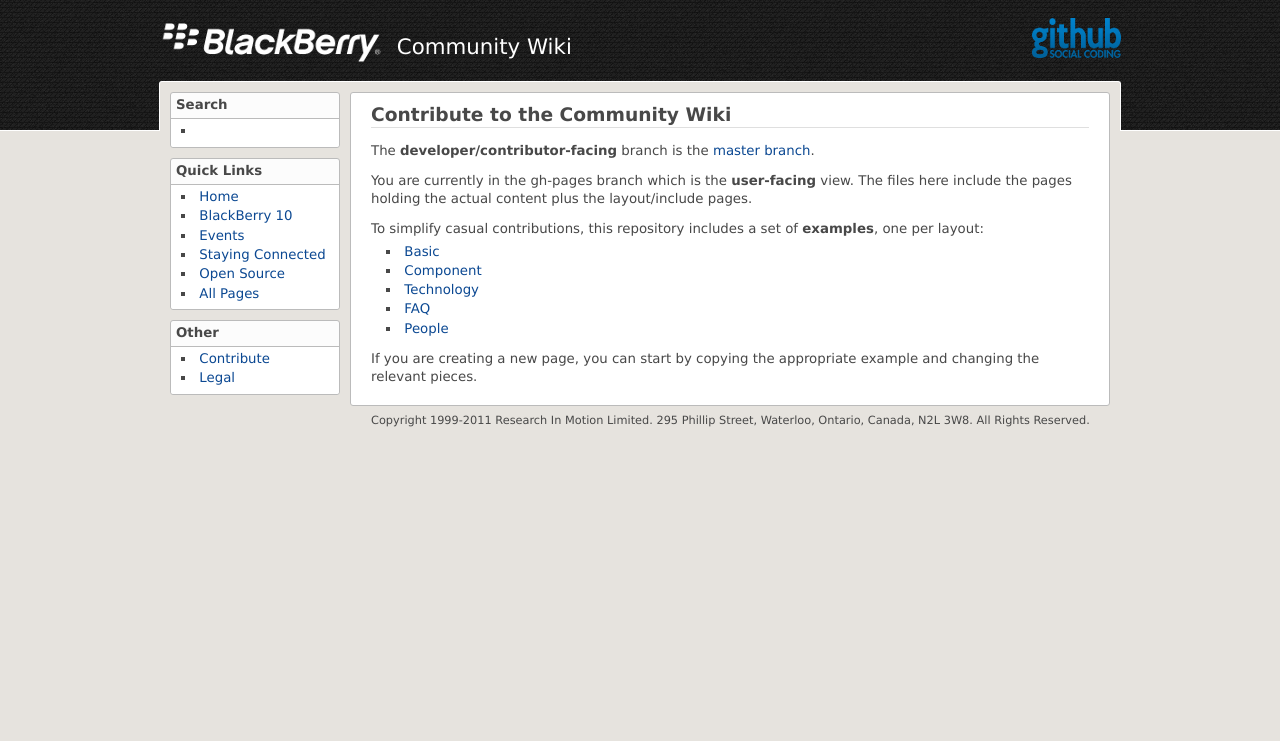
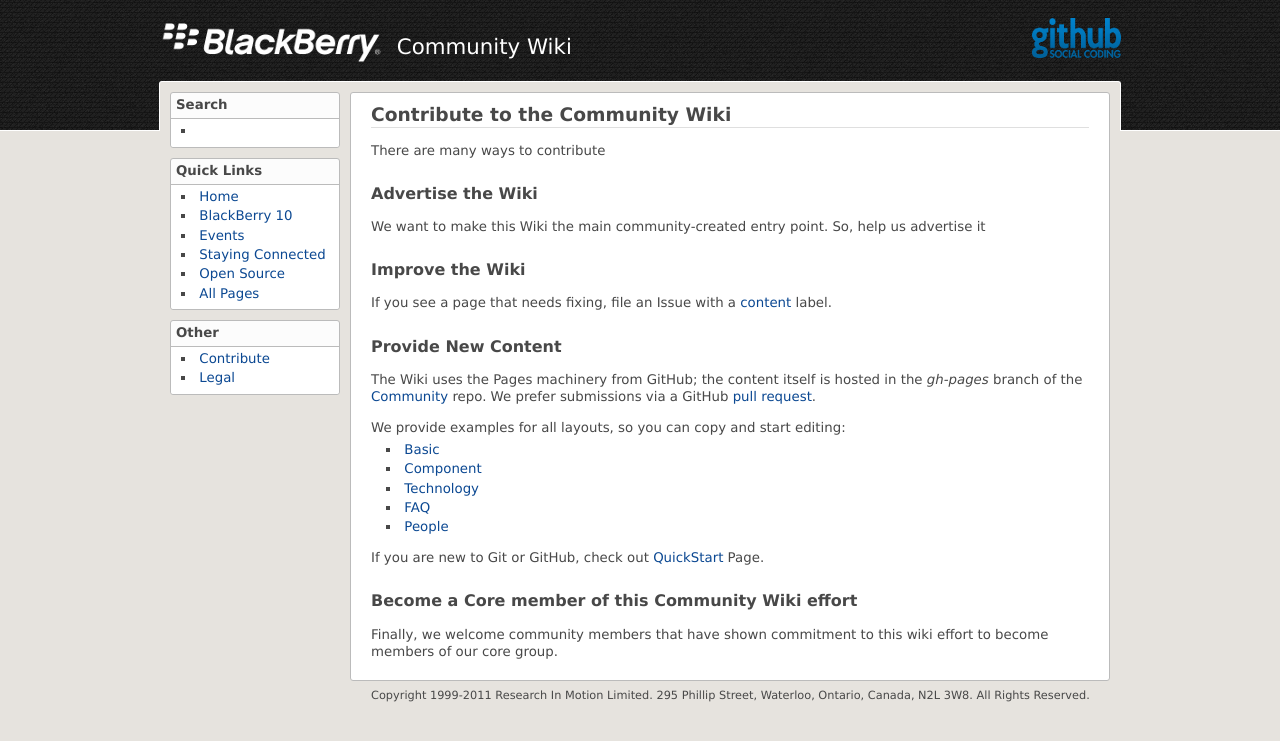
Before and after one commit to blackberry/Community, a Jekyll site: the page built from other/Contribute.md, in a window 1280 px wide. Shown: the top 741 px of the page. Built offline with Jekyll 4.4.1, drawn with Linux system fonts in a browser that asks for light colours.

Commit message:
Added new QuickStart.  Adjusted Contribution

```diff
--- a/other/Contribute.md
+++ b/other/Contribute.md
@@ -5,18 +5,32 @@
 ---
 {% include common-defs.md %}
 
-The __developer/contributor-facing__ branch is the
-[master branch](https://github.com/pelegri/Community/tree/master).
+There are many ways to contribute
 
-You are currently in the gh-pages branch which is the __user-facing__ view.  The files here include
-the pages holding the actual content plus the layout/include pages.
+### Advertise the Wiki
 
-To simplify casual contributions, this repository includes a set of __examples__, one per layout:
+We want to make this Wiki the main community-created entry point.  So, help us advertise it
 
+### Improve the Wiki
+
+If you see a page that needs fixing, file an Issue with a
+[content](https://github.com/blackberry-community/Community/issues?labels=content) label.
+
+### Provide New Content
+
+The Wiki uses the Pages machinery from GitHub; the content itself is hosted in the *gh-pages*
+branch of the [Community](https://github.com/BlackBerry-Community/Community/tree/master) repo.
+We prefer submissions via a GitHub [pull request](http://help.github.com/send-pull-requests/).
+
+We provide examples for all layouts, so you can copy and start editing:
 * [Basic](example-basic.html)
 * [Component](example-component.html)
 * [Technology](example-technology.html)
 * [FAQ](example-faq.html)
 * [People](example-people.html)
 
-If you are creating a new page, you can start by copying the appropriate example and changing the relevant pieces.
+If you are new to Git or GitHub, check out [QuickStart](QuickStart.html) Page.
+
+### Become a Core member of this Community Wiki effort
+
+Finally, we welcome community members that have shown commitment to this wiki effort to become members of our core group.
```
Also changed, not shown: other/QuickStart.md (added, +80 -0 lines).
